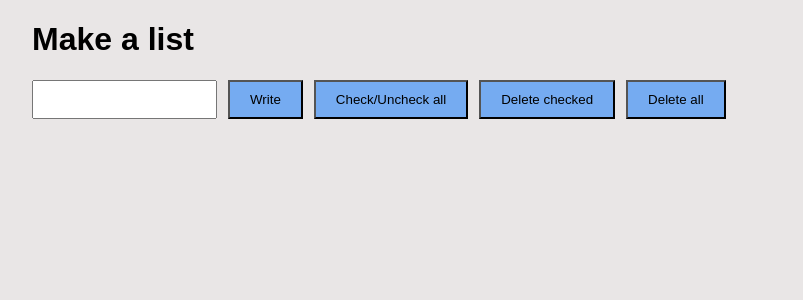
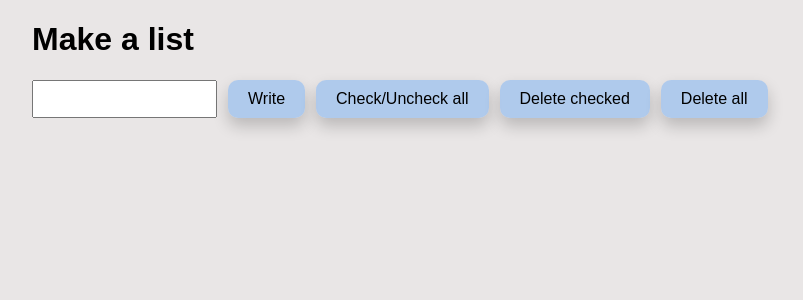
Before and after one commit to Timpan42/te4-todo, a React (Vite) app: page / in a window 1280 px wide. Shown: the top 300 px of the page, without its empty margins (192-995 px from the left). Built offline with nearby package versions, Linux system fonts and the light colour scheme.

Commit message:
💄 css på knapparna

```diff
--- a/src/componets/TodoButtons.css
+++ b/src/componets/TodoButtons.css
@@ -5,7 +5,19 @@
 
 
 .button {
-    background-color: #75abf1;
+    border: none;
+    background-color: rgb(162, 195, 238,0.8);
     padding: 10px 20px;
+    box-shadow: 0 8px 16px 0 rgba(0,0,0,0.2);
+    -webkit-transition-duration: 0.4s;
+    transition-duration: 0.4s;
+    border-radius: 10px;
+    text-decoration: none;
+    font-size: 1rem;
 
 }
+
+.button:hover{
+    background-color: #75abf1;
+
+}
--- a/src/componets/Todoitem.css
+++ b/src/componets/Todoitem.css
@@ -9,3 +9,21 @@
 .todoitem [type = "checkbox"]{
     transform: scale(2);
 }
+
+.itemButton {
+    border: none;
+    background-color: rgba(31, 114, 56, 0.8);
+    padding: 10px 20px;
+    box-shadow: 0 8px 16px 0 rgba(0,0,0,0.2);
+    -webkit-transition-duration: 0.4s;
+    transition-duration: 0.4s;
+    border-radius: 10px;
+    text-decoration: none;
+    font-size: 1rem;
+
+}
+
+.itemButton:hover{
+    background-color: #36be5f;
+
+}
--- a/src/componets/Todoitem.jsx
+++ b/src/componets/Todoitem.jsx
@@ -11,8 +11,8 @@ function Todoitem(props){
             type="checkbox"
             />
             <label> {label} </label>
-            <button onClick={() => (props.deleteTodo(id))}>Delete</button>
-            <button onClick={() => (props.editTodo(id))}>Edit</button>
+            <button className='itemButton' onClick={() => (props.deleteTodo(id))}>Delete</button>
+            <button className='itemButton' onClick={() => (props.editTodo(id))}>Edit</button>
         </li>
     )
 }
```
